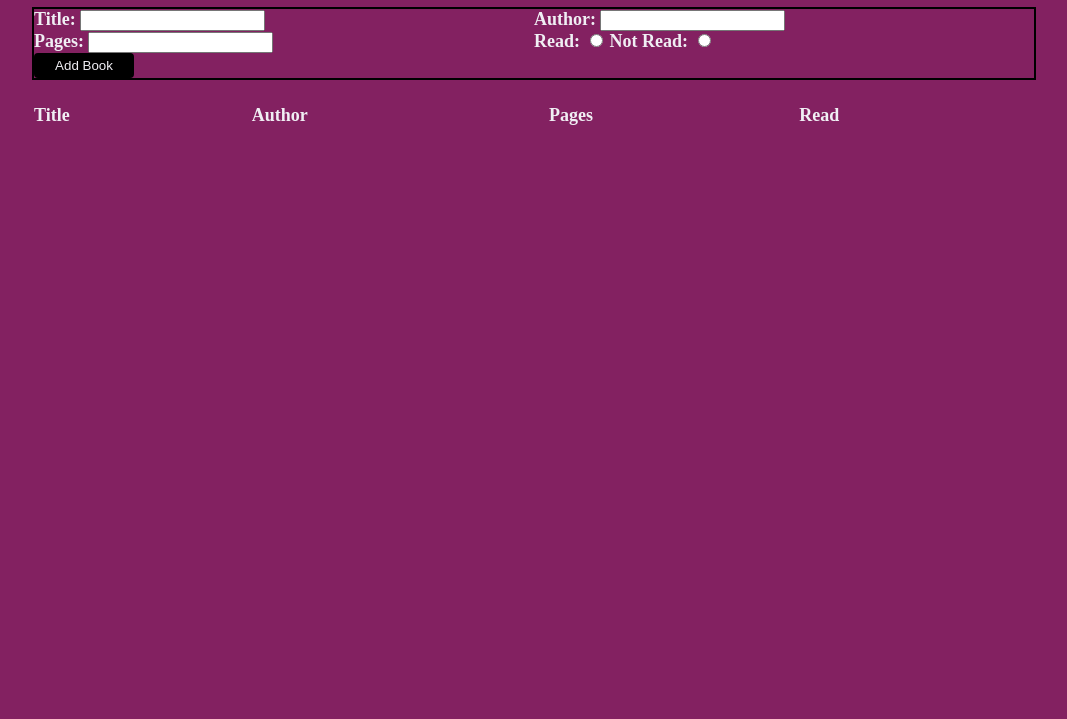
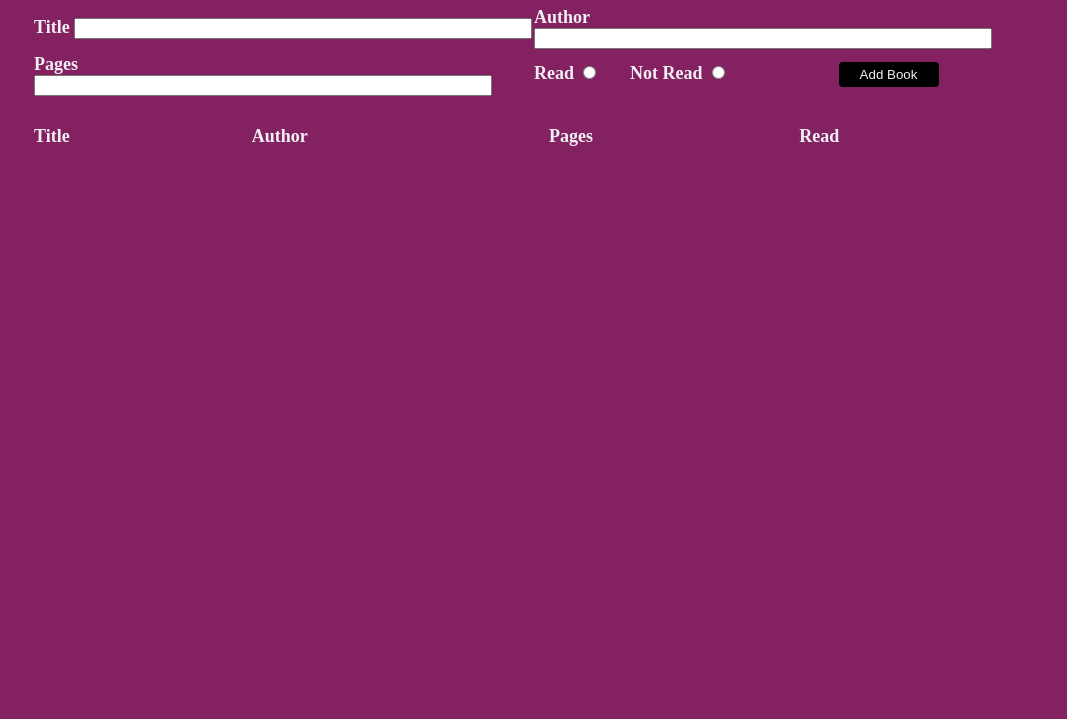
Before and after one commit to kieranlewis/library, a plain HTML site: page index.html in a window 1280 px wide. Shown: the part 81-800 px from the top of the page, without its empty margins (106-1173 px from the left). Drawn offline with Linux system fonts and the light colour scheme; a web font is replaced by a local one.

```diff
--- a/index.html
+++ b/index.html
@@ -12,25 +12,26 @@
 <body>
     <h1>Library</h1>
     <form name="addBookForm" class="form-container">
-        <div>
-            <label for="title">Title:</label>
+        <div class="text-input">
+            <label for="title">Title</label>
             <input type="text" id="title" required>
         </div>
-        <div>
-            <label for="author">Author:</label>
+        <div class="text-input">
+            <label for="author">Author</label>
             <input type="text" id="author" required>
         </div>
-        <div>
-            <label for="pages">Pages:</label>
+        <div class="number-input">
+            <label for="pages">Pages</label>
             <input type="number" id="pages" required>
         </div>
         <div class="radio-buttons">
-            <label for="radio-read">Read: </label>
+            <label for="radio-read">Read</label>
             <input type="radio" name="read" value="true" id="radio-read">
-            <label for="radio-not-read">Not Read: </label>
+            <label for="radio-not-read">Not Read</label>
             <input type="radio" name="read" value="false" id="radio-not-read">
+            <button>Add Book</button>
         </div>
-        <button>Add Book</button>
+
     </form>
     <div class="table-container">
         <table class="books">
--- a/style.css
+++ b/style.css
@@ -17,7 +17,6 @@
     width: 90%;
     align-items: center;
     justify-content: center;
-    border: 2px solid black;
     grid-template-columns: 1fr 1fr;
 }
 
@@ -25,6 +24,26 @@
     color: #F0EFF4;
     margin-bottom: 20px;
     max-width: 1000px;
+}
+
+.text-input input {
+    width: 90%;
+}
+
+.number-input input {
+    width: 90%;
+}
+
+.radio-buttons input {
+    margin-right: 30px;
+}
+
+.radio-buttons button {
+    margin-left: 80px;
+}
+
+form div {
+    padding-bottom: 5px;
 }
 
 label {
```
